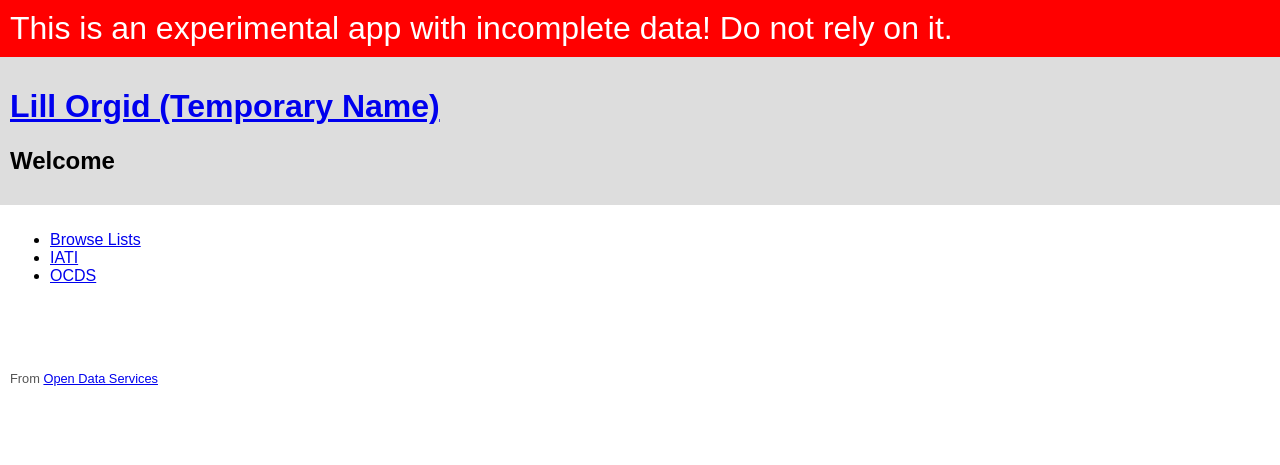
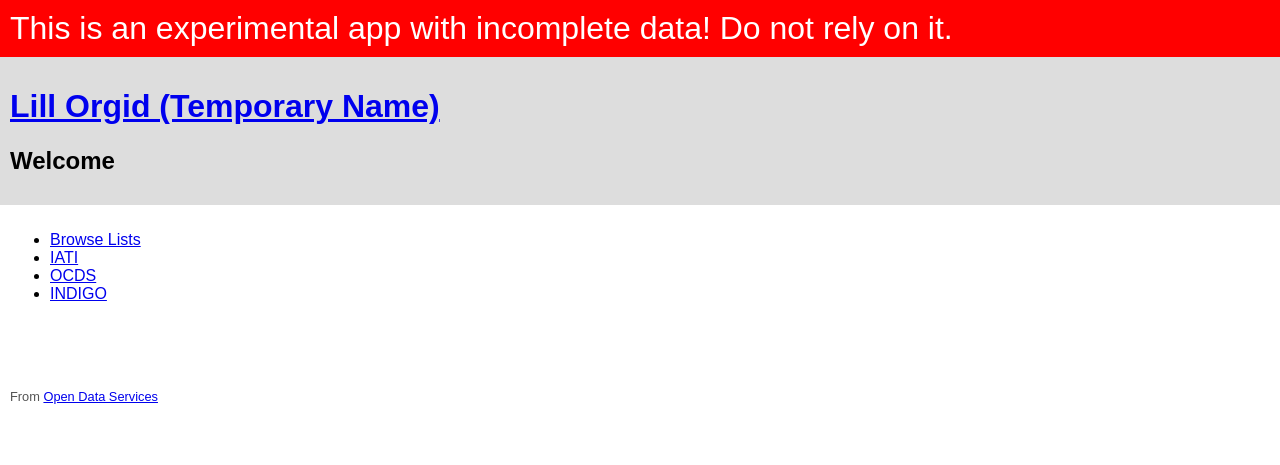
Before and after one commit to OpenDataServices/opendataservices-lill-orgid-web-app, a Flask app: page / in a window 1280 px wide. Shown: the top 465 px of the page. Run offline with Flask 2, Linux system fonts and the light colour scheme; some libraries are stand-ins or nearby versions.

Commit message:
Add Indigo data standard

```diff
--- a/lillorgid/webapp/app.py
+++ b/lillorgid/webapp/app.py
@@ -134,6 +134,11 @@ def data_standard_ocds():
     return __data_standard('ocds')
 
 
+@app.route("/data-standard/indigo")
+def data_standard_indigo():
+    return __data_standard('indigo')
+
+
 
 def __data_standard(data_standard):
     with Database() as db:
--- /dev/null
+++ b/lillorgid/webapp/templates/data_standard/indigo.html
@@ -0,0 +1,5 @@
+{% extends "data_standard/base.html" %}
+
+{% block title %}INDIGO{% endblock %}
+
+{% block pagetitle %}INDIGO{% endblock %}
--- a/lillorgid/webapp/templates/home.html
+++ b/lillorgid/webapp/templates/home.html
@@ -9,5 +9,6 @@
         <li><a href="/list">Browse Lists</a></li>
         <li><a href="/data-standard/iati">IATI</a></li>
         <li><a href="/data-standard/ocds">OCDS</a></li>
+        <li><a href="/data-standard/indigo">INDIGO</a></li>
     </ul>
 {% endblock %}
```
